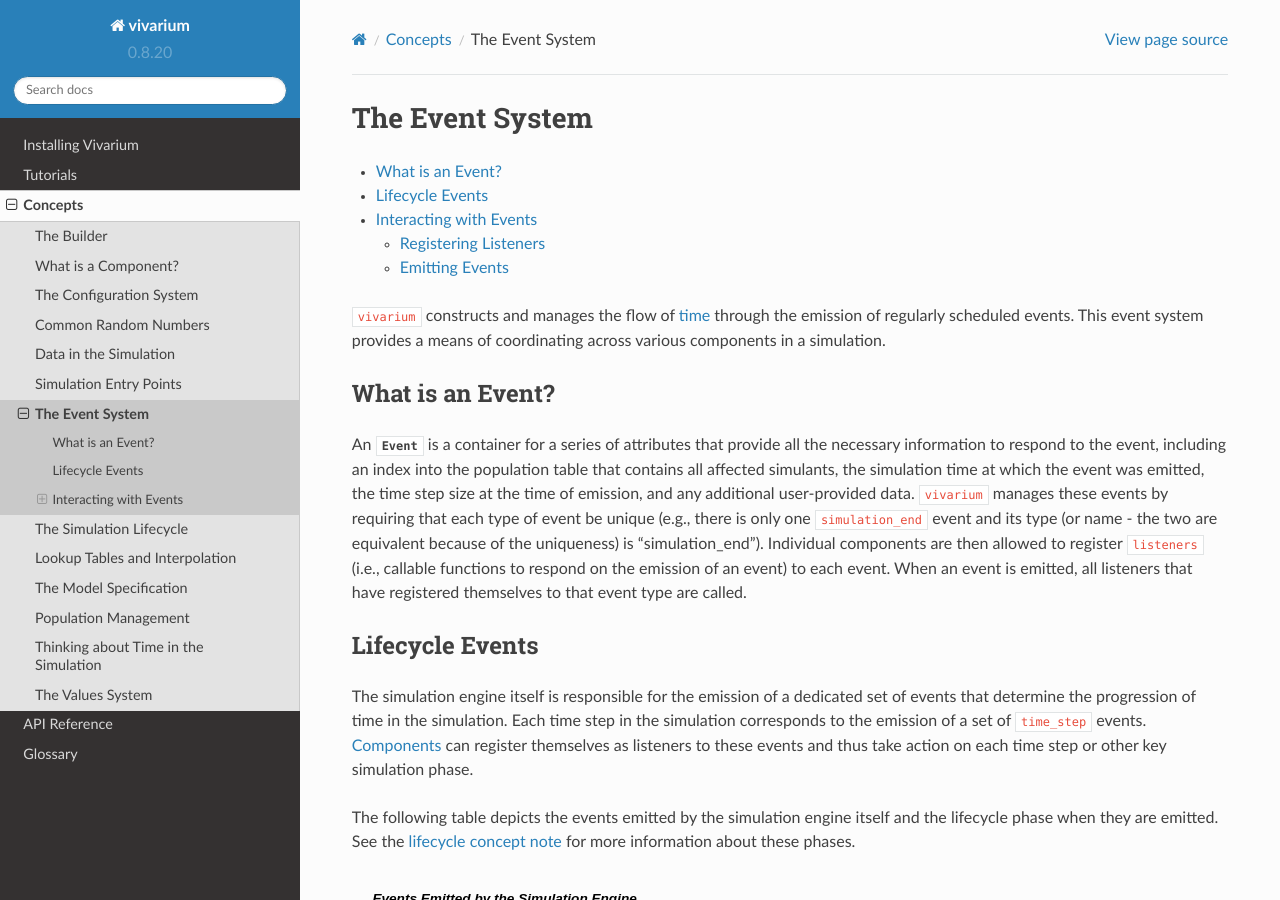
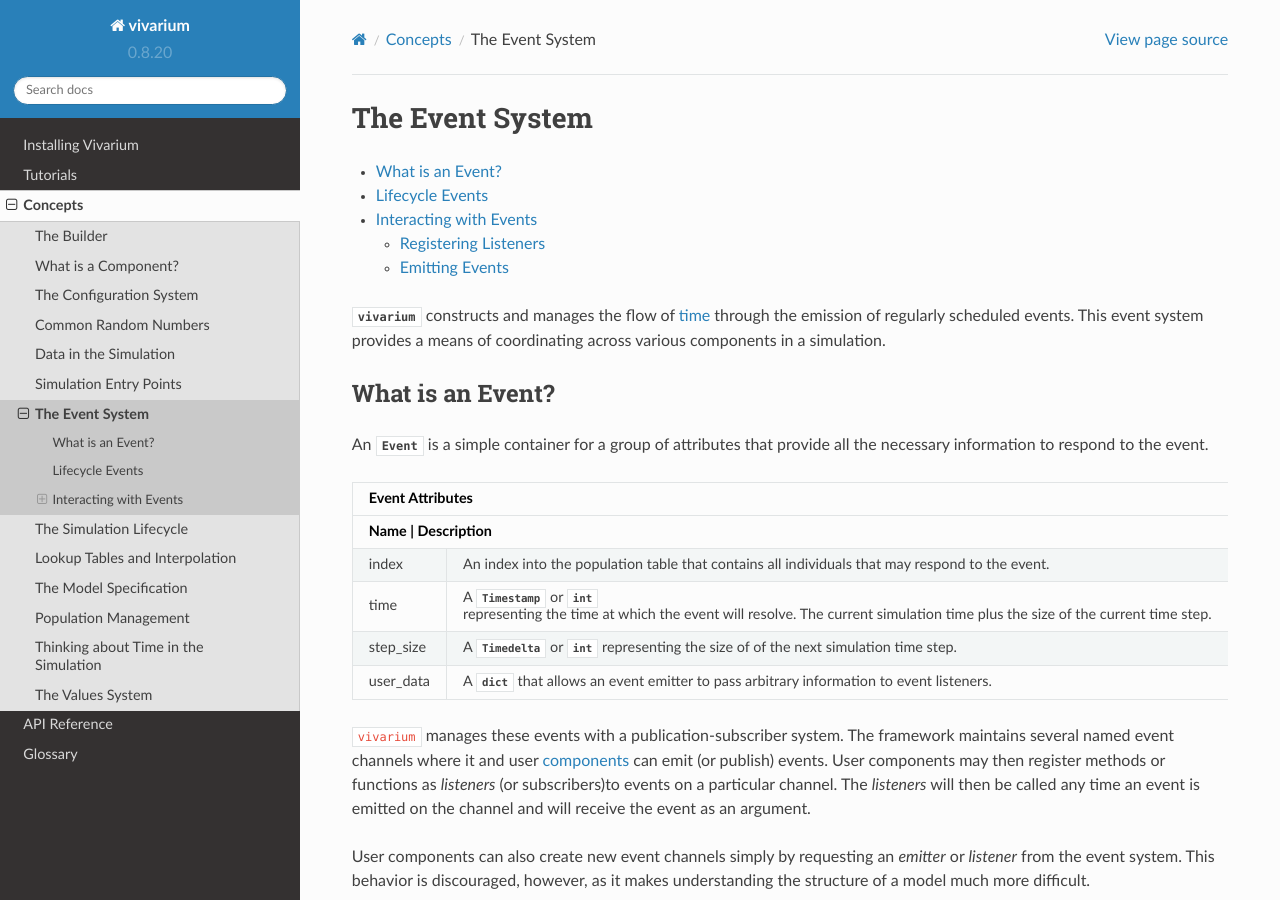
Before and after one commit to ihmeuw/vivarium, a Sphinx documentation site: the page built from docs/source/concepts/event.rst, in a window 1280 px wide and 900 px high. Built offline with Sphinx 7.4.7 and the Read the Docs theme 2.0.0, drawn with Linux system fonts in a browser that asks for light colours; some of the changed text lies outside the part shown.

Commit message:
Reformating and the like

```diff
--- a/docs/source/api_reference/framework/index.rst
+++ b/docs/source/api_reference/framework/index.rst
@@ -7,3 +7,4 @@ The Vivarium Framework
    :glob:
 
    *
+   */index
--- a/docs/source/concepts/event.rst
+++ b/docs/source/concepts/event.rst
@@ -10,24 +10,49 @@ The Event System
    :backlinks: none
 
 
-``vivarium`` constructs and manages the flow of :ref:`time <time_concept>`
+:mod:`vivarium` constructs and manages the flow of :ref:`time <time_concept>`
 through the emission of regularly scheduled events. This event system provides
 a means of coordinating across various components in a simulation.
 
 What is an Event?
 -----------------
 
-An :class:`Event <vivarium.framework.event.Event>` is a container for a series
-of attributes that provide all the necessary information to respond to the event,
-including an index into the population table that contains all affected
-simulants, the simulation time at which the event was emitted, the time step
-size at the time of emission, and any additional user-provided data. ``vivarium``
-manages these events by requiring that each type of event be unique
-(e.g., there is only one ``simulation_end`` event and its type (or name - the
-two are equivalent because of the uniqueness) is "simulation_end"). Individual
-components are then allowed to register ``listeners`` (i.e., callable functions
-to respond on the emission of an event) to each event. When an event is emitted,
-all listeners that have registered themselves to that event type are called.
+An :class:`Event <vivarium.framework.event.Event>` is a simple container for a
+group of attributes that provide all the necessary information to respond to
+the event.
+
++----------------------------------------------------------------------------+
+| Event Attributes                                                           |
++----------------------------------------------------------------------------+
+| Name      | Description                                                    |
++===========+================================================================+
+| index     | An index into the population table that contains all           |
+|           | individuals that may respond to the event.                     |
++-----------+----------------------------------------------------------------+
+|           | A :class:`~pandas.Timestamp` or :class:`int` representing the  |
+| time      | time at which the event will resolve.  The current simulation  |
+|           | time plus the size of the current time step.                   |
++-----------+----------------------------------------------------------------+
+| step_size | A :class:`~pandas.Timedelta` or :class:`int` representing the  |
+|           | size of of the next simulation time step.                      |
++-----------+----------------------------------------------------------------+
+| user_data | A :class:`dict` that allows an event emitter to pass arbitrary |
+|           | information to event listeners.                                |
++-----------+----------------------------------------------------------------+
+
+``vivarium`` manages these events with a publication-subscriber system.  The
+framework maintains several named event channels where it and user
+:ref:`components <components_concept>` can emit (or publish) events.  User
+components may then register methods or functions as *listeners* (or
+subscribers)to events on a particular channel.  The *listeners* will then be
+called any time an event is emitted on the channel and will receive the event
+as an argument.
+
+User components can also create new event channels simply by requesting an
+*emitter* or *listener* from the event system.  This behavior is discouraged,
+however, as it makes understanding the structure of a model much more
+difficult.
+
 
 Lifecycle Events
 ----------------
@@ -45,44 +70,47 @@ and the lifecycle phase when they are emitted. See the
 these phases.
 
 .. list-table:: **Events Emitted by the Simulation Engine**
-    :header-rows: 1
-    :widths: 30, 40
+   :header-rows: 1
+   :widths: 30, 40
 
-    *   - Lifecycle Phase
-        - Events
-    *   - | Post-setup
-        - | ``post_setup``
-    *   - | Main Event Loop
-        - | ``time_step_prepare``
-          | ``time_step``
-          | ``time_step__cleanup``
-          | ``collect_metrics``
-    *   - | Finalization
-        - | ``simulation_end``
+   *   - Lifecycle Phase
+       - Events
+   *   - | Post-setup
+       - | ``post_setup``
+   *   - | Main Event Loop
+       - | ``time_step_prepare``
+         | ``time_step``
+         | ``time_step__cleanup``
+         | ``collect_metrics``
+   *   - | Finalization
+       - | ``simulation_end``
 
 
 Interacting with Events
 -----------------------
 
-The :class:`EventInterface <vivarium.framework.event.EventInterface>` is available
-off the :ref:`Builder <builder_concept>` and provides two options for interacting
-with the event system:
+The :class:`EventInterface <vivarium.framework.event.EventInterface>` is
+available off the :ref:`Builder <builder_concept>` and provides two options for
+interacting with the event system:
 
 1. :func:`register_listener <EventInterface.register_listener()>` to add a
 listener to a given event to be called on emission
 
-2. :func:`get_emitter <vivarium.framework.event.EventInterface.get_emitter()>` to
-retrieve a callable emitter for a given event
+2. :func:`get_emitter <vivarium.framework.event.EventInterface.get_emitter()>`
+to retrieve a callable emitter for a given event
 
-Although methods for both getting emitters and registering listeners are provided,
-it is strongly encouraged that only the registering listeners aspect is used.
+Although methods for both getting emitters and registering listeners are
+provided, it is strongly encouraged that only the registering listeners aspect
+is used.
 
 
 Registering Listeners
 +++++++++++++++++++++
+
 In order to register a listener to an event to respond when that event is
-emitted, we can use the :func:`register_listener <EventInterface.register_listener()>`.
-The listener itself should be a callable function that takes as its only argument
+emitted, we can use the
+:func:`register_listener <EventInterface.register_listener()>`. The listener
+itself should be a callable function that takes as its only argument
 the :class:`Event <vivarium.framework.event.Event>` that is emitted.
 
 Suppose we wish to track how many simulants are affected each time step. We
@@ -92,47 +120,51 @@ would look something like the following:
 
 .. code-block:: python
 
-    class AffectedObserver:
+   class AffectedObserver:
 
-        def setup(self, builder):
-            self.affected_counts = pd.DataFrame(columns=['time_step', 'number_affected])
-            builder.event.register_listener('time_step', self.on_time_step)
+       def setup(self, builder):
+           self.affected_counts = pd.DataFrame(columns=['time_step', 'number_affected])
+           builder.event.register_listener('time_step', self.on_time_step)
 
-        def on_time_step(self, event):
-            self.affected_counts.append(pd.DataFrame({'time_step': event.time, 'number_affected': len(event.index)}))
+       def on_time_step(self, event):
+           self.affected_counts.append(pd.DataFrame({'time_step': event.time, 'number_affected': len(event.index)}))
 
 On each time step, our ``on_time_step`` method will be called and we will add
 another row to our dataframe tracking the number of affected simulants.
 
 .. note::
-    Listeners are stored in priority levels when registered to an event.
-    These levels (0-9) indicate which order listeners should be called when the event
-    is emitted; listeners in lower priority levels will be called earlier. Within a
-    priority level, there is no guarantee of order.
 
-    **This feature should be avoided if possible.** Components should strive to obey
-    the Markov property as they transform the state table: the state of the
-    simulation at the beginning of the next time step should only depend on the
-    current state of the system.
+   Listeners are stored in priority levels when registered to an event.
+   These levels (0-9) indicate which order listeners should be called when the
+   event is emitted; listeners in lower priority levels will be called earlier.
+   Within a priority level, there is no guarantee of order.
+
+   **This feature should be avoided if possible.** Components should strive to
+   obey the Markov property as they transform the state table: the state of the
+   simulation at the beginning of the next time step should only depend on the
+   current state of the system.
 
 
 Emitting Events
 +++++++++++++++
+
 The :func:`get_emitter <vivarium.framework.event.EventInterface.get_emitter()>`
-provides a way to get a callable emitter for a given named event. It can be used
-as follows:
+provides a way to get a callable emitter for a given named event. It can be
+used as follows:
 
 .. code-block:: python
 
-    emitter = builder.event.get_emitter('my_event')
+   emitter = builder.event.get_emitter('my_event')
 
 .. danger::
-    Do not emit any of the simulation lifecyle events described in the table
-    above. These are events that correspond to particular phases in the simulation
-    and should only be emitted by the engine itself.
+
+   Do not emit any of the simulation lifecyle events described in the table
+   above. These are events that correspond to particular phases in the
+   simulation and should only be emitted by the engine itself.
 
 .. caution::
-    While users may provide their own named events by requesting an emitter, this is
-    not advised. Adding additional events beyond those emitted by the simulation
-    engine essentially creates arbitrary GOTO statements in the simulation flow
-    and makes time much more difficult to think about.
+
+   While users may provide their own named events by requesting an emitter,
+   this is not advised. Adding additional events beyond those emitted by the
+   simulation engine essentially creates arbitrary ``GOTO`` statements in the
+   simulation flow and makes time much more difficult to think about.
--- a/docs/source/conf.py
+++ b/docs/source/conf.py
@@ -184,7 +184,8 @@ texinfo_documents = [
 ]
 
 # Example configuration for intersphinx: refer to the Python standard library.
-# intersphinx_mapping = {'https://docs.python.org/': None}
+intersphinx_mapping = {'python': ('https://docs.python.org/3.6', None),
+                       'pandas': ('https://pandas.pydata.org/pandas-docs/stable/', None)}
 
 
 # -- Autodoc configuration ------------------------------------------------
```
Also changed, not shown: 2 other files.
